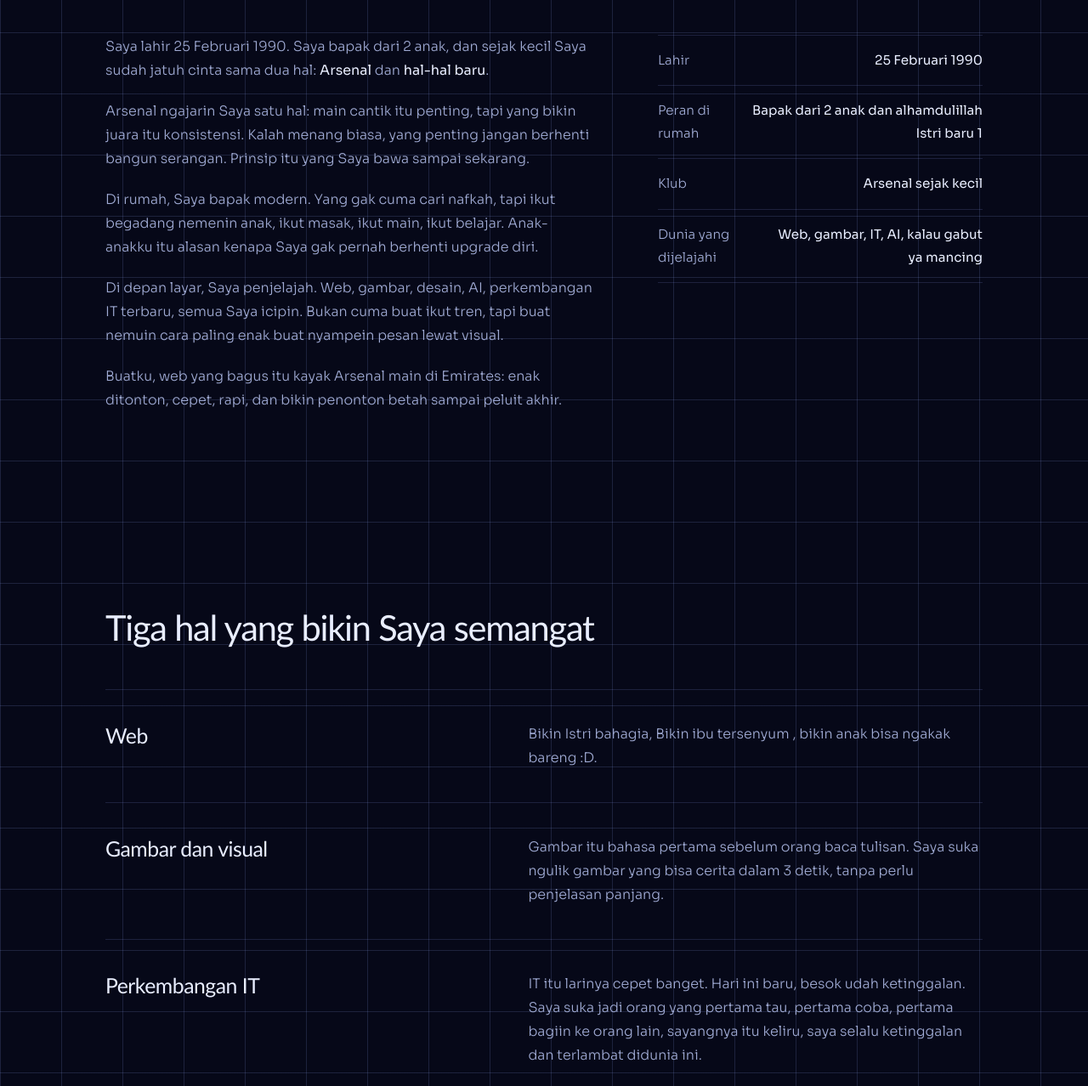
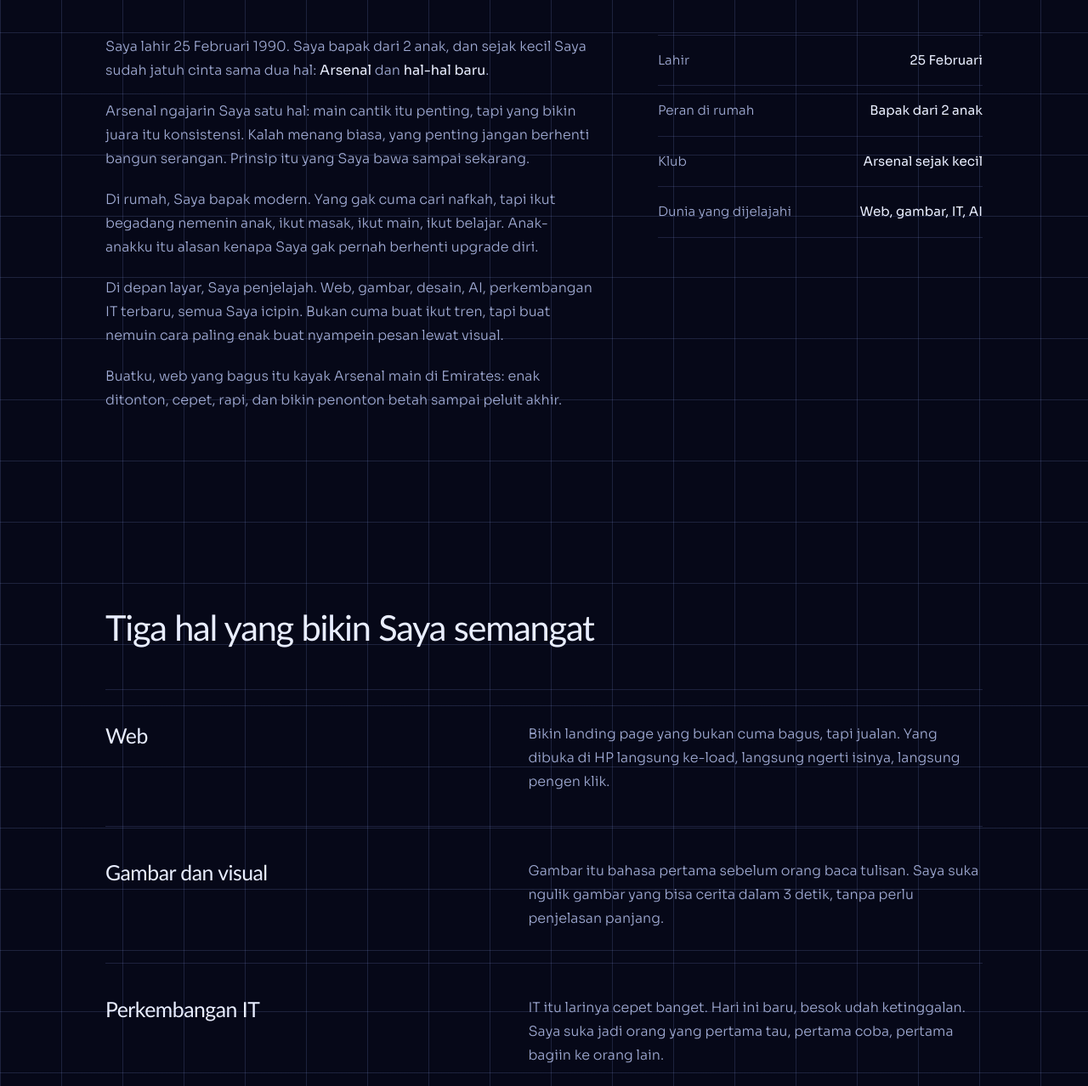
Before and after one commit to vebryandimas/vebs25luck, a plain HTML site: page index.html in a window 1280 px wide. Shown: the part 1042-2320 px from the top of the page at 85% size. Drawn offline with Linux system fonts and the light colour scheme; a web font is replaced by a local one.

Commit message:
Update index.html

```diff
--- a/index.html
+++ b/index.html
@@ -152,7 +152,7 @@ footer strong{color:var(--text);font-weight:400}
 
 <header class="nav">
   <div class="wrap">
-    <a class="logo" href="#top"><i aria-hidden="true"></i>vebs25luck</a>
+    <a class="logo" href="#top"><i aria-hidden="true"></i>Febrian</a>
     <ul>
       <li><a href="#tentang">Tentang Saya</a></li>
       <li><a href="#suka">Yang Saya suka</a></li>
@@ -199,10 +199,10 @@ footer strong{color:var(--text);font-weight:400}
           <p>Buatku, web yang bagus itu kayak Arsenal main di Emirates: enak ditonton, cepet, rapi, dan bikin penonton betah sampai peluit akhir.</p>
         </div>
         <dl class="facts">
-          <div><dt>Lahir</dt><dd>25 Februari 1990</dd></div>
-          <div><dt>Peran di rumah</dt><dd>Bapak dari 2 anak dan alhamdulillah Istri baru 1</dd></div>
+          <div><dt>Lahir</dt><dd>25 Februari</dd></div>
+          <div><dt>Peran di rumah</dt><dd>Bapak dari 2 anak</dd></div>
           <div><dt>Klub</dt><dd>Arsenal sejak kecil</dd></div>
-          <div><dt>Dunia yang dijelajahi</dt><dd>Web, gambar, IT, AI, kalau gabut ya mancing</dd></div>
+          <div><dt>Dunia yang dijelajahi</dt><dd>Web, gambar, IT, AI</dd></div>
         </dl>
       </div>
     </div>
@@ -215,7 +215,7 @@ footer strong{color:var(--text);font-weight:400}
       <div class="rows">
         <article class="row">
           <h3>Web</h3>
-          <p>Bikin Istri bahagia, Bikin ibu tersenyum , bikin anak bisa ngakak bareng :D.</p>
+          <p>Bikin landing page yang bukan cuma bagus, tapi jualan. Yang dibuka di HP langsung ke-load, langsung ngerti isinya, langsung pengen klik.</p>
         </article>
         <article class="row">
           <h3>Gambar dan visual</h3>
@@ -223,7 +223,7 @@ footer strong{color:var(--text);font-weight:400}
         </article>
         <article class="row">
           <h3>Perkembangan IT</h3>
-          <p>IT itu larinya cepet banget. Hari ini baru, besok udah ketinggalan. Saya suka jadi orang yang pertama tau, pertama coba, pertama bagiin ke orang lain, sayangnya itu keliru, saya selalu ketinggalan dan terlambat didunia ini.</p>
+          <p>IT itu larinya cepet banget. Hari ini baru, besok udah ketinggalan. Saya suka jadi orang yang pertama tau, pertama coba, pertama bagiin ke orang lain.</p>
         </article>
       </div>
     </div>
@@ -279,8 +279,8 @@ footer strong{color:var(--text);font-weight:400}
 
 <footer>
   <div class="wrap">
-    <span><strong>North London Forever. Febita Khairinadia Micheli, Nael Admiral Al Haizer</strong> Keluarga nomor satu.</span>
-    <span>&copy; 2026 vebriandimas</span>
+    <span><strong>North London Forever.</strong> Keluarga nomor satu.</span>
+    <span>&copy; 2026 Febrian Dimas Prihantono</span>
   </div>
 </footer>
 
```
